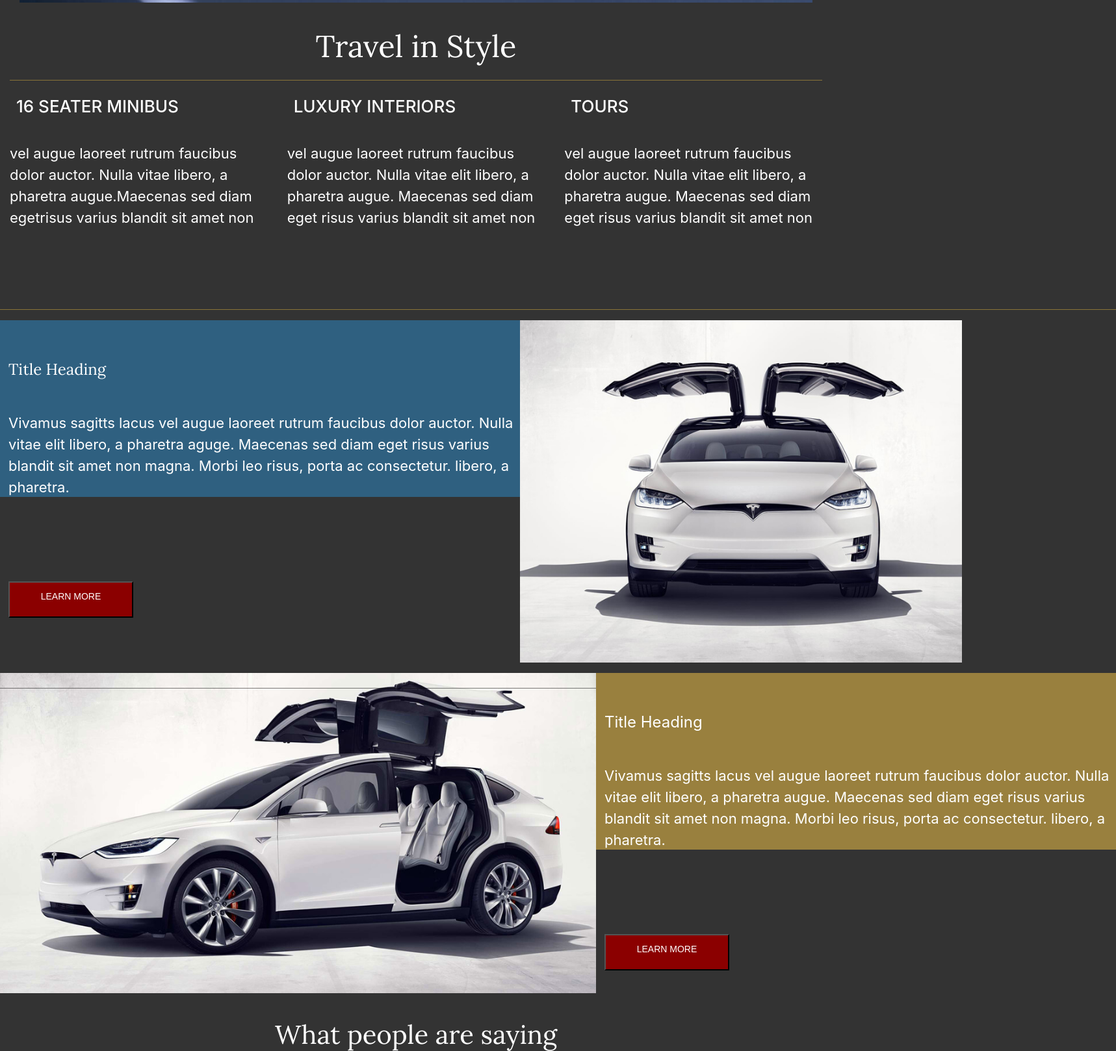
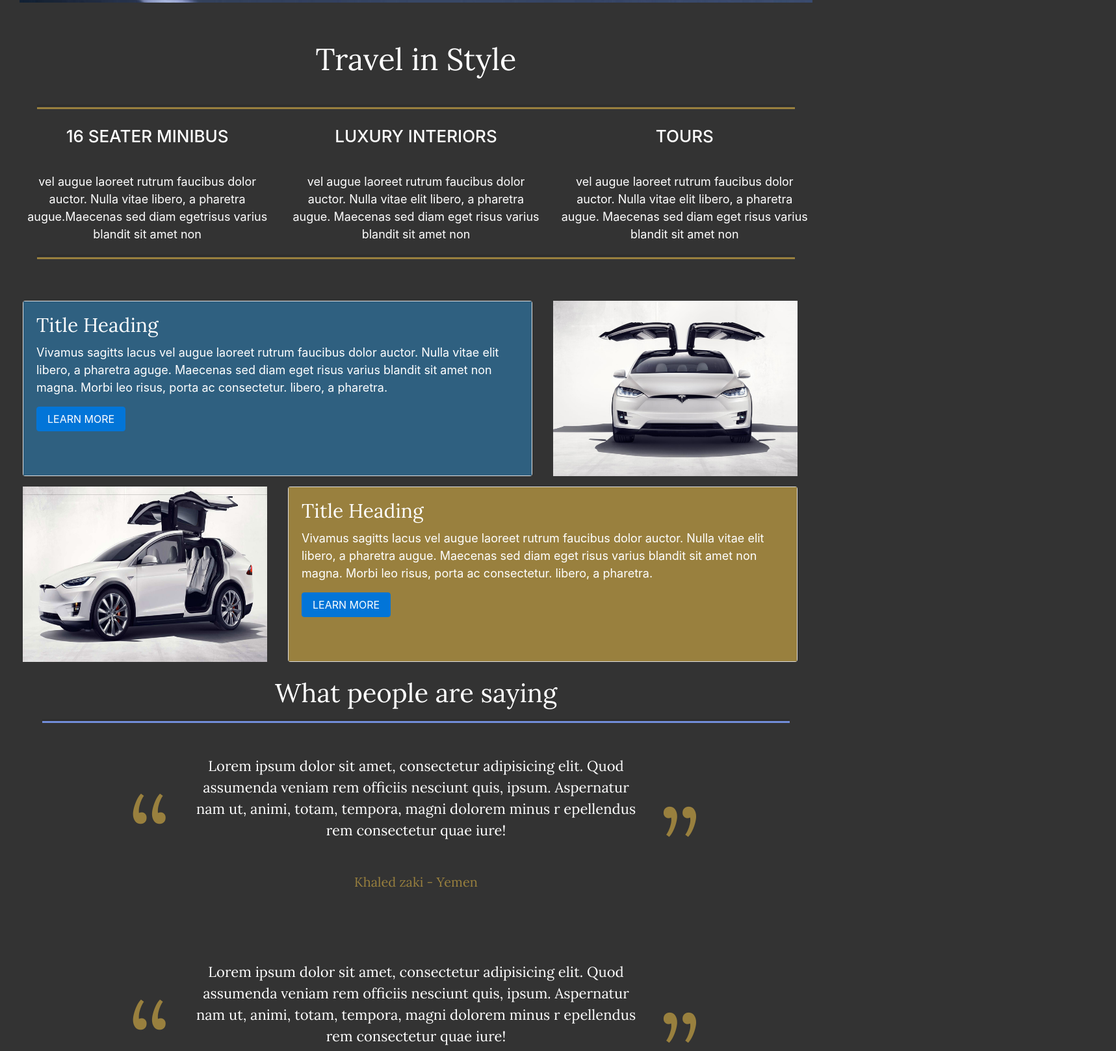
Before and after one commit to wonmaungthein/LuxuryVehiclesWebsite, a website: page index.html in a window 1280 px wide. Shown: the part 875-2493 px from the top of the page at 65% size, 1717 px wide, since content can reach past the window. Drawn offline with nearby package versions, Linux system fonts and the light colour scheme; a script that the page names is missing.

Commit message:
Edited a bit more but a lot more to update

```diff
--- a/index.html
+++ b/index.html
@@ -24,6 +24,8 @@
     <link rel="stylesheet" type="text/css" href="./public/css/won.css">
     <link rel="stylesheet" type="text/css" href="./public/css/khaled.css">
     <link rel="stylesheet" type="text/css" href="./public/css/simon.css">
+    <link rel="stylesheet" type="text/css" href="./public/css/header.css">
+
 </head>
 
 <body>
@@ -62,77 +64,75 @@
             <div class="hero-image">
                 <div class="hero-image-text white">
                     <p class="mainTitle lora">Luxury <br/> Vehicles Edinburgh</p>
-                    <button class="mainButton white darked lato">
+                    <button class="mainButton white darked">
                             <h3>ENQUIRE NOW</h3>
                     </button>
                 </div>
             </div>
         </div>
+
+
+        <div class="card-block col-12">
             <div class="row">
                 <div class="col-12">
                     <p class="section-title text-center lora">
                         Travel in Style
                     </p>
-                <hr size="3" color="#99803e">
                 </div>
             </div>
 
-        <section class="row travel-in-style">
+            <section class="row travel-in-style text-center">
+                    <hr class="col-11 greenhr">
                 <div class="col-12 col-sm-4">
-                <h1 class="lato">16 SEATER MINIBUS</h1>
-                <p class="lato">vel augue laoreet rutrum faucibus dolor auctor. Nulla vitae libero, a pharetra augue.Maecenas sed diam egetrisus
-                    varius blandit sit amet non
+                    <h1>16 SEATER MINIBUS</h1>
+                    <p class="card-text">vel augue laoreet rutrum faucibus dolor auctor. Nulla vitae libero, a pharetra augue.Maecenas sed diam
+                        egetrisus varius blandit sit amet non
                     </p>
                 </div>
                 <div class="col-12 col-sm-4">
-                <h1 class="lato">LUXURY INTERIORS</h1>
-                <p class="lato">
+                    <h1>LUXURY INTERIORS</h1>
+                    <p class="card-text">
                         vel augue laoreet rutrum faucibus dolor auctor. Nulla vitae elit libero, a pharetra augue. Maecenas sed diam eget risus varius
                         blandit sit amet non
                     </p>
                 </div>
                 <div class="col-12 col-sm-4">
-                <h1 class="lato">TOURS</h1>
-                <p class="lato">
+                    <h1>TOURS</h1>
+                    <p class="card-text">
                         vel augue laoreet rutrum faucibus dolor auctor. Nulla vitae elit libero, a pharetra augue. Maecenas sed diam eget risus varius
                         blandit sit amet non
                     </p>
                 </div>
+                <hr class="col-11 greenhr">
             </section>
 
+            <!--This is new card section-->
+            <div class="bottomSection1 col-12">
                 <div class="row">
-            <div>
-                <hr size="3" color="#99803e">
-                <div class="bottomSection">
-                    <div class="Row">
-                        <div class="BackGroundBox blue ">
-                            <p class="titleHeading lora">Title Heading</p>
-                            <p class="paragraphInRow">
-                                Vivamus sagitts lacus vel augue laoreet rutrum faucibus dolor auctor. Nulla vitae elit libero, a pharetra aguge. Maecenas
-                                sed diam eget risus varius blandit sit amet non magna. Morbi leo risus, porta ac consectetur.
-                                libero, a pharetra.
-                            </p>
-                            <button class="white darked bottomSection-button">
-	            	        <h3>LEARN MORE</h3>
-	                    </button>
-                        </div>
-                        <div>
-                            <img class="Cars above" src="./Public/img/openroof.jpg " alt="Open cars photo">
+                    <div class="card">
+                        <div class="card-block blue">
+                            <h4 class="card-title lora white">Title Heading</h4>
+                            <p class="card-text">Vivamus sagitts lacus vel augue laoreet rutrum faucibus dolor auctor. Nulla vitae elit libero,
+                                a pharetra aguge. Maecenas sed diam eget risus varius blandit sit amet non magna. Morbi leo
+                                risus, porta ac consectetur. libero, a pharetra.</p>
+                            <a href="#" class="btn btn-primary">LEARN MORE</a>
                         </div>
                     </div>
-                    <div class="Row">
-                        <img class="Cars below" src="./Public/img/Tesla.jpg " alt="car photo">
-                        <div class="BackGroundBox yellowish">
-                            <p class="titleHeading">Title Heading</p>
-                            <p class="paragraphInRow">
-                                Vivamus sagitts lacus vel augue laoreet rutrum faucibus dolor auctor. Nulla vitae elit libero, a pharetra augue. Maecenas
-                                sed diam eget risus varius blandit sit amet non magna. Morbi leo risus, porta ac consectetur.
-                                libero, a pharetra.
-                            </p>
-                            <button class="white darked bottomSection-button">
-				            <h3>LEARN MORE</h3>
-			            </button>
+                    <img class="cars above" src="./Public/img/openroof.jpg " alt="Open cars photo">
                 </div>
+            </div>
+
+
+            <div class="bottomSection2 col-12">
+                <div class="row">
+                    <img class="cars below" src="./Public/img/Tesla.jpg " alt="car photo">
+                    <div class="card">
+                        <div class="card-block yellowish">
+                            <h4 class="card-title lora white">Title Heading</h4>
+                            <p class="card-text">Vivamus sagitts lacus vel augue laoreet rutrum faucibus dolor auctor. Nulla vitae elit libero,
+                                a pharetra augue. Maecenas sed diam eget risus varius blandit sit amet non magna. Morbi leo
+                                risus, porta ac consectetur. libero, a pharetra.</p>
+                            <a href="#" class="btn btn-primary">LEARN MORE</a>
                         </div>
                     </div>
                 </div>
@@ -231,6 +231,7 @@
 
                 </div>
             </div>
+
         </div>
 </body>
 
```
Also changed, not shown: Public/css/header.css (added). Lines whose indentation alone changed are shown as unchanged.
